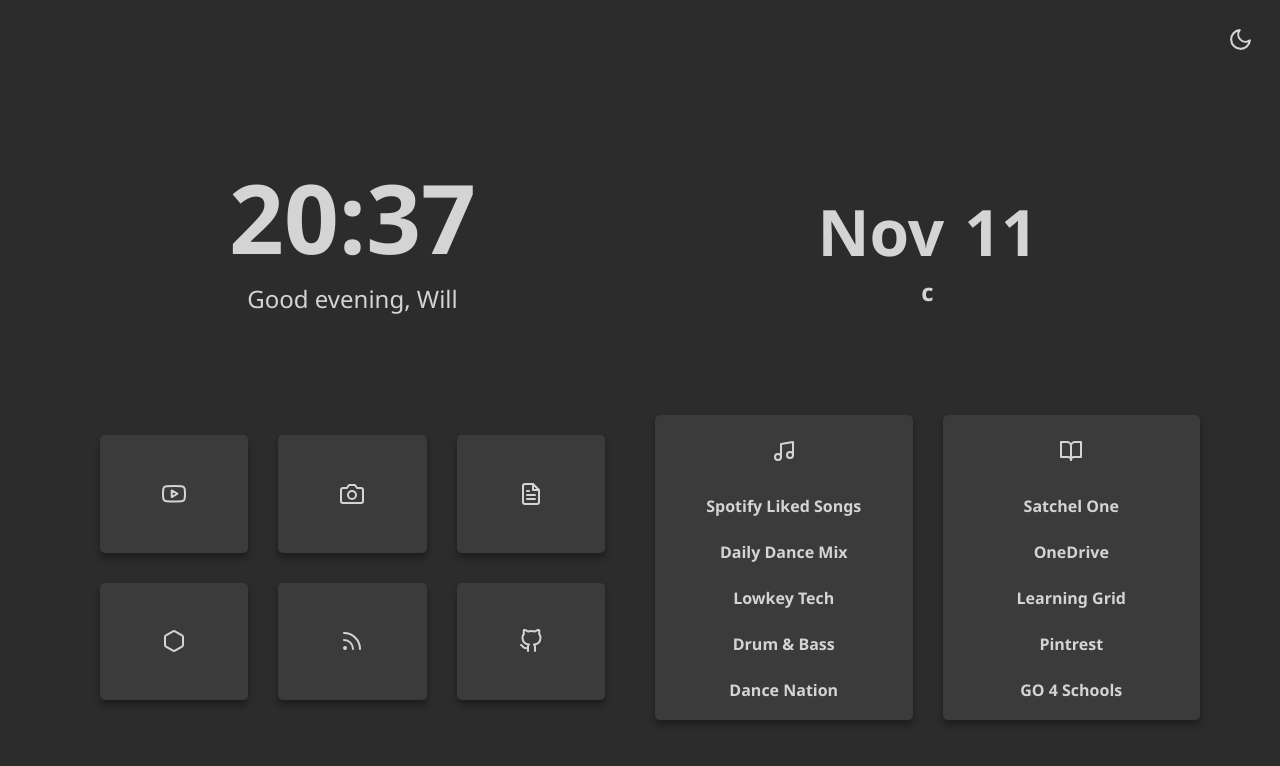
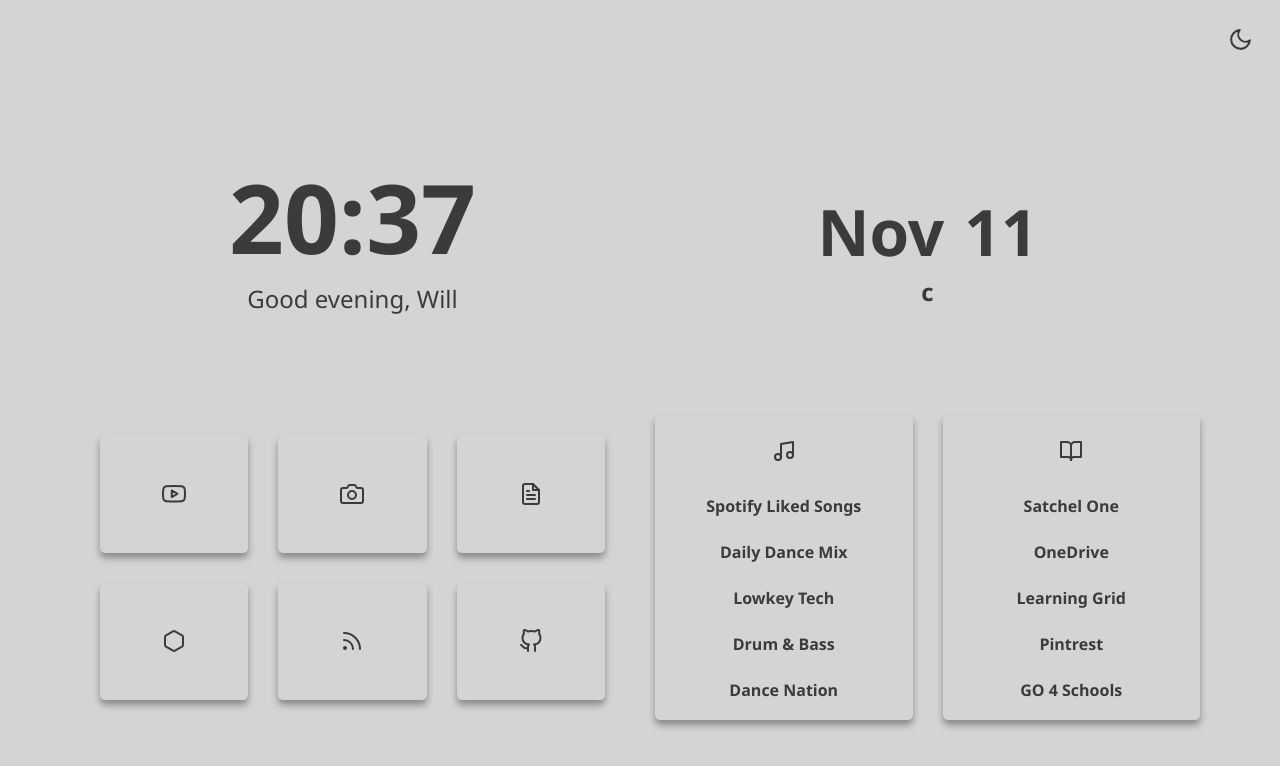
Before and after one commit to willbert03/NewerTab, a website: page index.html in a window 1280 px wide. Drawn offline with nearby package versions, Linux system fonts and the light colour scheme; no server answers; a web font is replaced by a local one.

Commit message:
Update app.css
Light mode works

```diff
--- a/app.css
+++ b/app.css
@@ -18,10 +18,10 @@
   --iconsize: 3vh;
 
   /* Light theme  */
-  --accent: #D4D4D4; /* Hover color */
-  --bg: #2C2C2C; /* Background color */
-  --sbg: #3B3B3B; /* Cards color */
-  --fg: #D4D4D4; /* Foreground color */
+  --accent: #2C2C2C; /* Hover color */
+  --bg: #D4D4D4; /* Background color */
+  --sbg: #D4D4D4; /* Cards color */
+  --fg: #3B3B3B; /* Foreground color */
   --sfg: #3B3B3B; /* Secondary Foreground color */
 
   /* Image background  */
```
